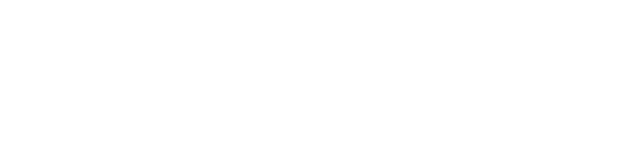
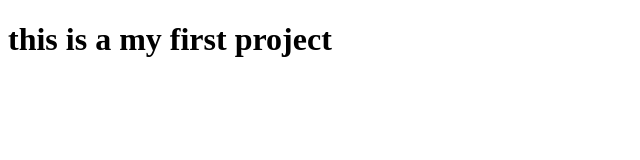
Before and after one commit to memonamin1/first-project, a plain HTML site: page first.html in a window 1280 px wide. Shown: the whole page, without its empty margins (0-640 px from the left). Drawn offline with Linux system fonts and the light colour scheme.

Commit message:
Update first.html
first  commit

```diff
--- a/first.html
+++ b/first.html
@@ -6,6 +6,6 @@
     <title>Document</title>
 </head>
 <body>
-
+<h1>this  is a my first project</h1>
 </body>
 </html>
```
